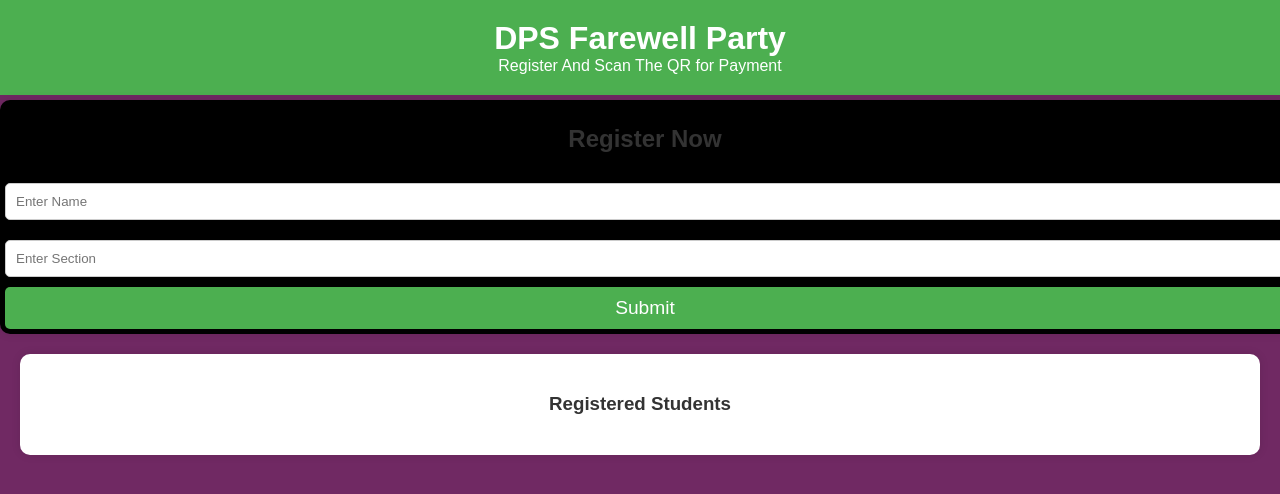
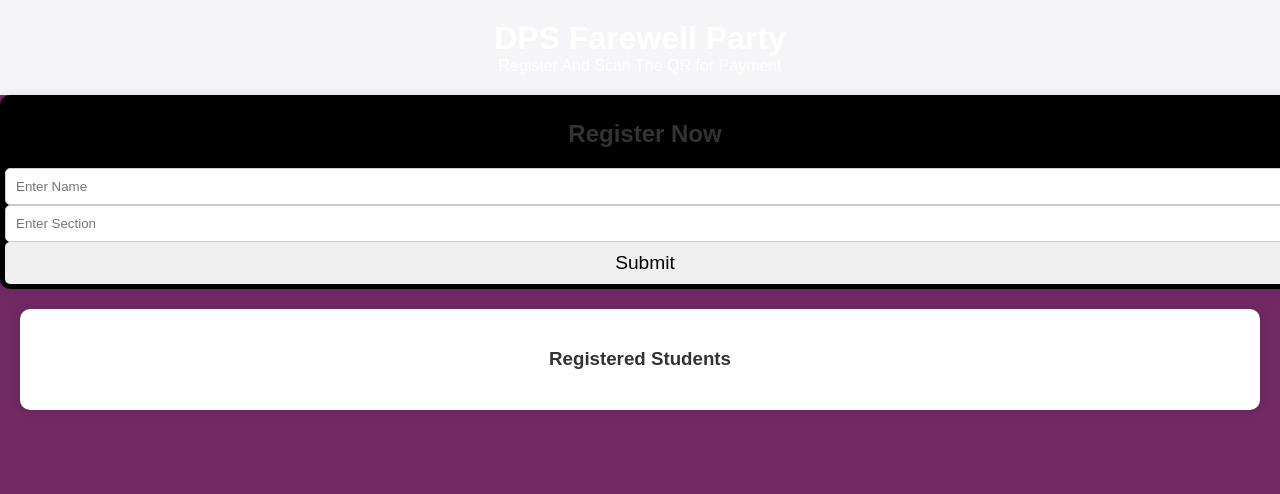
Before and after one commit to Theiplusminus/Farewell-Party, a plain HTML site: page index.html in a window 1280 px wide. Shown: the top 494 px of the page. Drawn offline with Linux system fonts and the light colour scheme.

Commit message:
Update index.html

```diff
--- a/index.html
+++ b/index.html
@@ -14,7 +14,7 @@
     }
     .header {
       text-align: center;
-      background-color: #4caf50;
+      background-color: #f4f4f9;
       color: white;
       padding: 20px 0;
     }
@@ -29,7 +29,6 @@
 
     .form-container {
       width: 100%;
-      margin: 5px auto;
       background: black;
       padding: 5px;
       border-radius: 10px;
@@ -43,14 +42,13 @@
     .form-container textarea {
       width: 100%;
       padding: 10px;
-      margin: 10px 0;
       border: 1px solid #ccc;
       border-radius: 5px;
     }
     .form-container button {
       width: 100%;
       padding: 10px;
-      background-color: #4caf50;
+      background-color: #f4f4f9
       color: white;
       border: none;
       border-radius: 5px;
@@ -82,7 +80,7 @@
       text-align: left;
     }
     th {
-      background-color: #4caf50;
+      background-color: #f4f4f9;
       color: white;
     }
   </style>
```
